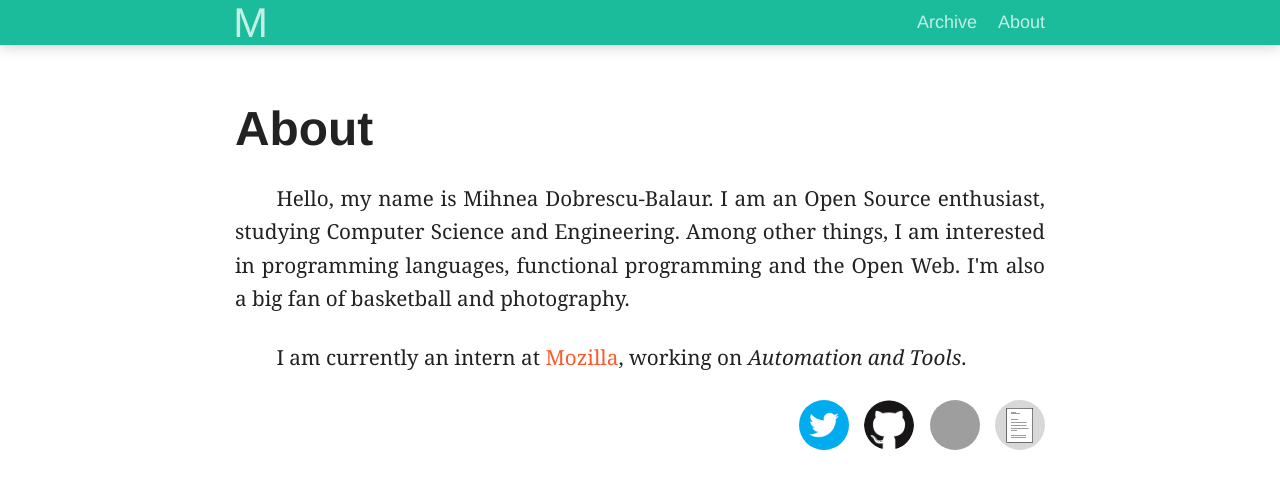
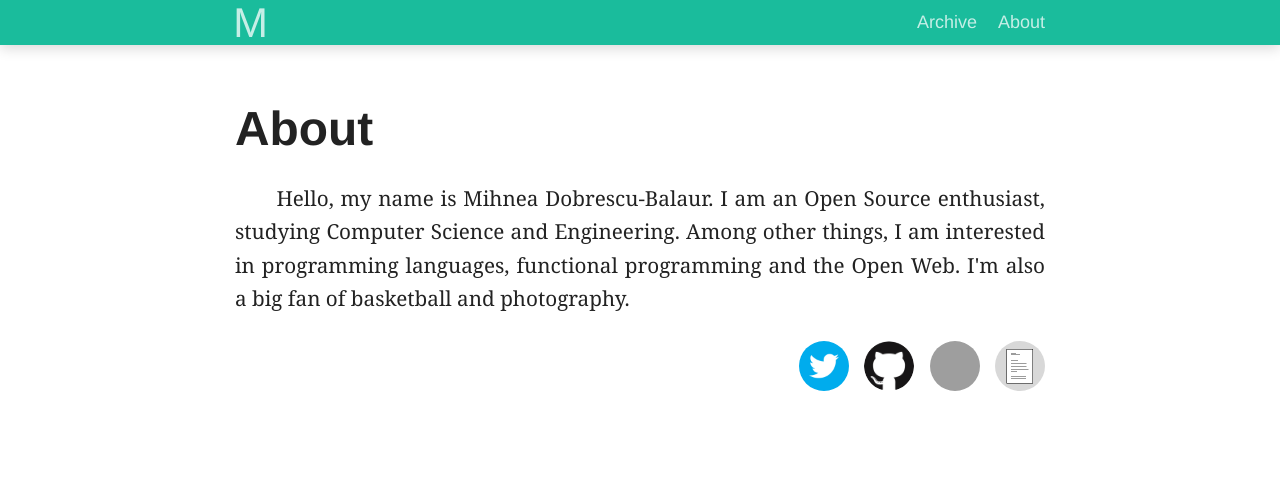
Before and after one commit to mihneadb/mihneadb.github.io, a Jekyll site: the page built from about/index.html, in a window 1280 px wide. Shown: the top 489 px of the page. Built offline with Jekyll 4.4.1, drawn with Linux system fonts in a browser that asks for light colours; Markdown is read by kramdown in place of the engine named in the settings; grey boxes are pictures that could not be loaded.

Commit message:
no longer an intern

```diff
--- a/about/index.html
+++ b/about/index.html
@@ -14,9 +14,6 @@ layout: default
     Among other things, I am interested in programming languages, functional programming and the Open Web.
     I'm also a big fan of basketball and photography.
 </p>
-<p class="formatted-par">
-    I am currently an intern at <a href="http://www.mozilla.org">Mozilla</a>, working on <em>Automation and Tools</em>.
-</p>
 
 <div class="about-logos">
     <a href="https://twitter.com/mihneadb"><img src="/img/twitter.png" alt="twitter"/></a>
```
